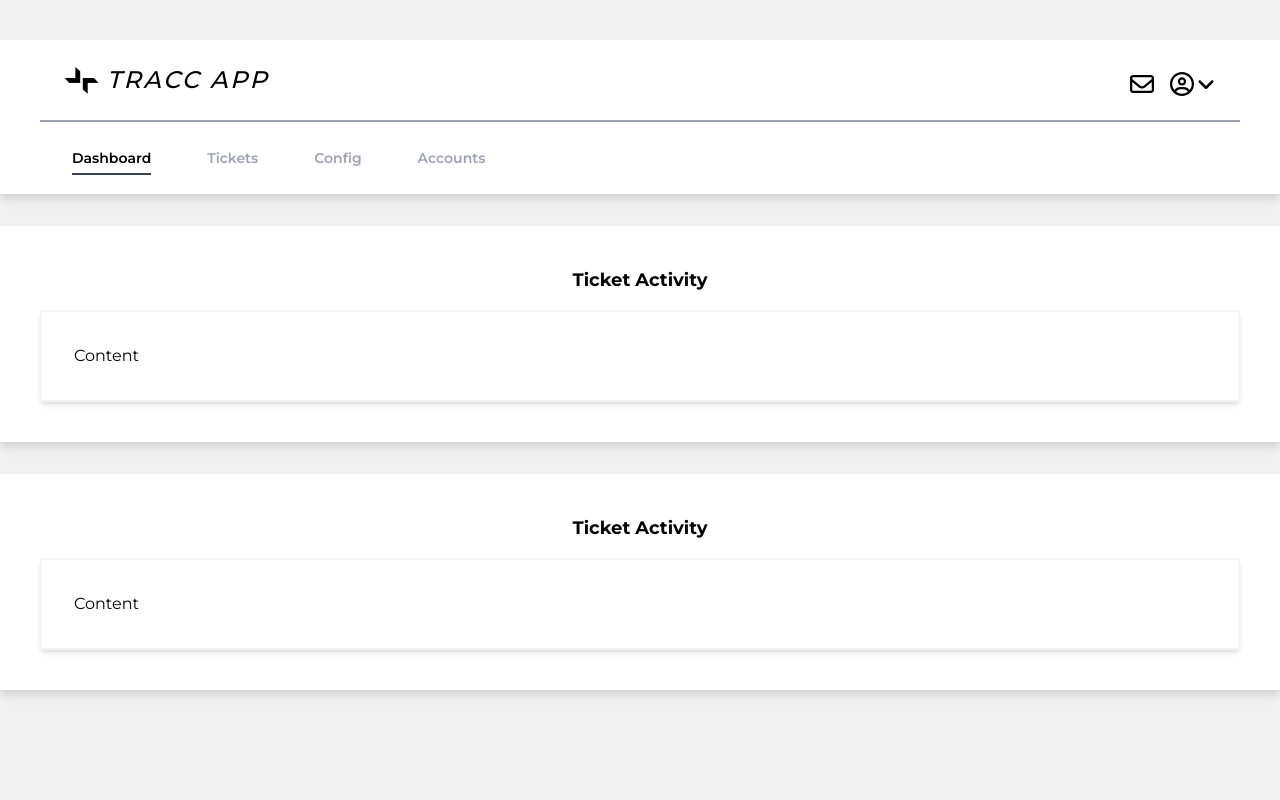
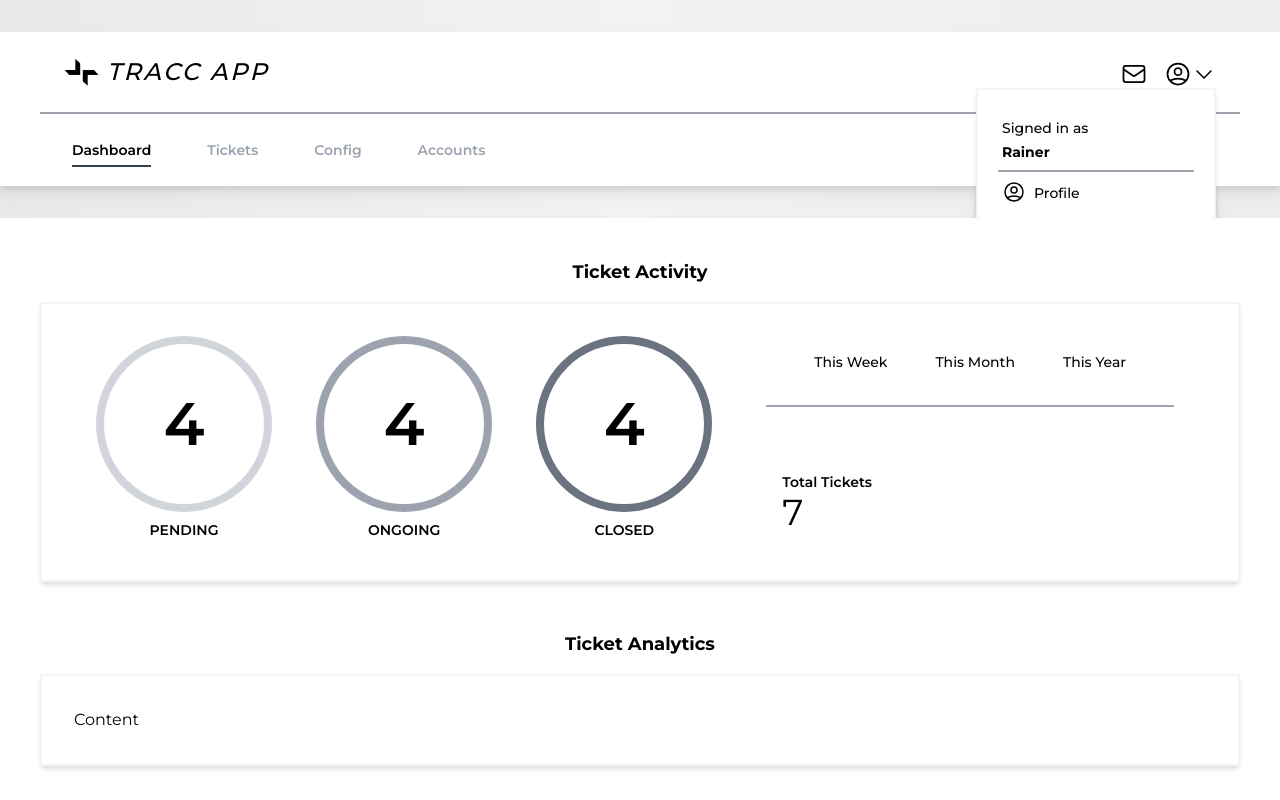
Before and after one commit to RainerEvan/TraccApp, an Angular app in the folder frontend/: page /dashboard in a window 1280 px wide. Both pictures are taken after a click on the button 1193 px from the left and 84 px from the top of the page. Shown: the top 800 px of the page. Built offline with nearby package versions, Linux system fonts and the light colour scheme.

Commit message:
menambahkan dashboard

```diff
--- a/frontend/src/app/dashboard/dashboard.component.html
+++ b/frontend/src/app/dashboard/dashboard.component.html
@@ -1,22 +1,68 @@
 <app-header></app-header>
 
-<div class="bg-white drop-shadow-lg max-w-7xl mx-auto mb-8 px-10">
-    <div class="py-10">
-        <h1 class="font-bold text-lg text-center mb-4">
-            Ticket Activity
-        </h1>
-        <div class="bg-white border-2 border-gray-100 shadow-md p-8">
-            Content
+<main>
+    <div class="bg-white drop-shadow-lg max-w-7xl mx-auto mb-8 px-10 py-4">
+        <div class="py-6">
+            <h1 class="font-bold text-lg text-center mb-4">
+                Ticket Activity
+            </h1>
+            <div class="bg-white flex flex-row border-2 border-gray-100 shadow-md p-8">
+                <div class="w-7/12 flex flex-row items-center">
+                    <div class="w-1/3 flex flex-col items-center">
+                        <div class="w-[11rem] h-[11rem] border-8 border-gray-300 rounded-full font-semibold text-6xl justify-center flex items-center">
+                            4
+                        </div>
+                        <span class="font-semibold text-sm my-2">
+                            PENDING
+                        </span>
+                    </div>
+                    <div class="w-1/3 flex flex-col items-center">
+                        <div class="w-[11rem] h-[11rem] border-8 border-gray-400 rounded-full font-semibold text-6xl justify-center flex items-center">
+                            4
+                        </div>
+                        <span class="font-semibold text-sm my-2">
+                            ONGOING
+                        </span>
+                    </div>
+                    <div class="w-1/3 flex flex-col items-center">
+                        <div class="w-[11rem] h-[11rem] border-8 border-gray-500 rounded-full font-semibold text-6xl justify-center flex items-center">
+                            4
+                        </div>
+                        <span class="font-semibold text-sm my-2">
+                            CLOSED
+                        </span>
+                    </div>
+                </div>
+                <div class="w-5/12 flex flex-col px-8">
+                    <div class="h-1/3 flex flex-row items-center justify-center px-4 pb-4 border-b-2 border-gray-400">
+                        <a href="" class="px-4 py-2 mx-2 rounded-lg font-medium text-sm">This Week</a>
+                        <a href="" class="px-4 py-2 mx-2 rounded-lg font-medium text-sm">This Month</a>
+                        <a href="" class="px-4 py-2 mx-2 rounded-lg font-medium text-sm">This Year</a>
+                    </div>
+                    <div class="h-2/3 flex flex-col justify-end px-4 pb-4">
+                        <span class="font-semibold text-sm">Total Tickets</span>
+                        <span class="font-regular text-4xl">7</span>
+                    </div>
+                </div>
+            </div>
+        </div>
+        <div class="py-6">
+            <h1 class="font-bold text-lg text-center mb-4">
+                Ticket Analytics
+            </h1>
+            <div class="bg-white border-2 border-gray-100 shadow-md p-8">
+                Content
+            </div>
         </div>
     </div>
-</div>
-<div class="bg-white drop-shadow-lg max-w-7xl mx-auto mb-8 px-10">
-    <div class="py-10">
-        <h1 class="font-bold text-lg text-center mb-4">
-            Ticket Activity
-        </h1>
-        <div class="bg-white border-2 border-gray-100 shadow-md p-8">
-            Content
+    <div class="bg-white drop-shadow-lg max-w-7xl mx-auto mb-8 px-10 py-4">
+        <div class="py-6">
+            <h1 class="font-bold text-lg text-center mb-4">
+                Ticket Activity
+            </h1>
+            <div class="bg-white border-2 border-gray-100 shadow-md p-8">
+                Content
+            </div>
         </div>
     </div>
-</div>
+</main>
--- a/frontend/src/app/header/header.component.html
+++ b/frontend/src/app/header/header.component.html
@@ -1,21 +1,64 @@
-<header class="bg-white drop-shadow-lg max-w-7xl mx-auto mt-10 mb-8">
+<header>
+    <div class="bg-white drop-shadow-lg max-w-7xl mx-auto my-8">
         <div class="flex flex-col divide-y-2 divide-gray-400">
-        <div class="flex flex-row items-end mx-10">
-            <div class="grow m-6">
+            <div class="flex flex-wrap items-end mx-10">
+                <div class="w-full flex-1 m-6">
                     <a href="#" class="flex items-center">
                         <img src="assets/image/Logo.png" alt="Logo" class="mr-2 h-7" />
-                    <span class="text-center font-medium text-2xl italic tracking-widest">TRACC APP</span>
+                        <span class="text-center font-medium text-2xl italic tracking-widest hover:text-gray-600">TRACC APP</span>
                     </a>
                 </div>
-            <div class="grow m-6">
+                <div class="w-full flex-1 m-6">
                     <div class="flex space-x-4 justify-end">
-                    <button>
-                        <svg class="h-6 w-6" xmlns="http://www.w3.org/2000/svg" viewBox="0 0 512 512"><!--! Font Awesome Pro 6.1.1 by @fontawesome - https://fontawesome.com License - https://fontawesome.com/license (Commercial License) Copyright 2022 Fonticons, Inc. --><path d="M0 128C0 92.65 28.65 64 64 64H448C483.3 64 512 92.65 512 128V384C512 419.3 483.3 448 448 448H64C28.65 448 0 419.3 0 384V128zM48 128V150.1L220.5 291.7C241.1 308.7 270.9 308.7 291.5 291.7L464 150.1V127.1C464 119.2 456.8 111.1 448 111.1H64C55.16 111.1 48 119.2 48 127.1L48 128zM48 212.2V384C48 392.8 55.16 400 64 400H448C456.8 400 464 392.8 464 384V212.2L322 328.8C283.6 360.3 228.4 360.3 189.1 328.8L48 212.2z"/></svg>
+                        <button class="items-center">
+                            <svg xmlns="http://www.w3.org/2000/svg" class="h-7 w-7 hover:stroke-gray-600" fill="none" viewBox="0 0 24 24" stroke="currentColor" stroke-width="1.5">
+                                <path stroke-linecap="round" stroke-linejoin="round" d="M3 8l7.89 5.26a2 2 0 002.22 0L21 8M5 19h14a2 2 0 002-2V7a2 2 0 00-2-2H5a2 2 0 00-2 2v10a2 2 0 002 2z" />
+                            </svg>
                         </button>
-                    <button class="flex items-center space-x-0.5">
-                        <svg class="h-6 w-6"  xmlns="http://www.w3.org/2000/svg" viewBox="0 0 512 512"><!--! Font Awesome Pro 6.1.1 by @fontawesome - https://fontawesome.com License - https://fontawesome.com/license (Commercial License) Copyright 2022 Fonticons, Inc. --><path d="M256 112c-48.6 0-88 39.4-88 88C168 248.6 207.4 288 256 288s88-39.4 88-88C344 151.4 304.6 112 256 112zM256 240c-22.06 0-40-17.95-40-40C216 177.9 233.9 160 256 160s40 17.94 40 40C296 222.1 278.1 240 256 240zM256 0C114.6 0 0 114.6 0 256s114.6 256 256 256s256-114.6 256-256S397.4 0 256 0zM256 464c-46.73 0-89.76-15.68-124.5-41.79C148.8 389 182.4 368 220.2 368h71.69c37.75 0 71.31 21.01 88.68 54.21C345.8 448.3 302.7 464 256 464zM416.2 388.5C389.2 346.3 343.2 320 291.8 320H220.2c-51.36 0-97.35 26.25-124.4 68.48C65.96 352.5 48 306.3 48 256c0-114.7 93.31-208 208-208s208 93.31 208 208C464 306.3 446 352.5 416.2 388.5z"/></svg>
-                        <svg class="h-5 w-5" xmlns="http://www.w3.org/2000/svg" viewBox="0 0 384 512"><!--! Font Awesome Pro 6.1.1 by @fontawesome - https://fontawesome.com License - https://fontawesome.com/license (Commercial License) Copyright 2022 Fonticons, Inc. --><path d="M192 384c-8.188 0-16.38-3.125-22.62-9.375l-160-160c-12.5-12.5-12.5-32.75 0-45.25s32.75-12.5 45.25 0L192 306.8l137.4-137.4c12.5-12.5 32.75-12.5 45.25 0s12.5 32.75 0 45.25l-160 160C208.4 380.9 200.2 384 192 384z"/></svg>
+                        <button (click)="show = !show" class="inline-flex items-center stroke-black hover:stroke-gray-600">
+                            <svg xmlns="http://www.w3.org/2000/svg" class="h-7 w-7 stroke-inherit" fill="none" viewBox="0 0 24 24" stroke="currentColor" stroke-width="1.5">
+                                <path stroke-linecap="round" stroke-linejoin="round" d="M5.121 17.804A13.937 13.937 0 0112 16c2.5 0 4.847.655 6.879 1.804M15 10a3 3 0 11-6 0 3 3 0 016 0zm6 2a9 9 0 11-18 0 9 9 0 0118 0z" />
+                            </svg>
+                            <svg xmlns="http://www.w3.org/2000/svg" class="h-6 w-6 stroke-inherit" fill="none" viewBox="0 0 24 24" stroke="currentColor" stroke-width="1.5">
+                                <path stroke-linecap="round" stroke-linejoin="round" d="M19 9l-7 7-7-7" />
+                            </svg>
                         </button>
+
+                        <!-- Dropdown Menu -->
+                        <div *ngIf="show" class="origin-top-right absolute flex flex-col bg-white border-2 border-gray-100 shadow-md mt-7 p-5 w-[15rem]">
+                            <div class="py-1">
+                                <div href="" class="flex flex-col p-1">
+                                    <span class="font-medium text-sm">Signed in as</span>
+                                    <span class="font-bold mt-1 text-sm">Rainer</span>
+                                </div>
+                            </div>
+                            <div class="py-1 border-t-2 border-gray-400">
+                                <a href="" class="flex items-center p-1 hover:bg-gray-100">
+                                    <svg xmlns="http://www.w3.org/2000/svg" class="h-6 w-6 mr-2" fill="none" viewBox="0 0 24 24" stroke="currentColor" stroke-width="1.5">
+                                        <path stroke-linecap="round" stroke-linejoin="round" d="M5.121 17.804A13.937 13.937 0 0112 16c2.5 0 4.847.655 6.879 1.804M15 10a3 3 0 11-6 0 3 3 0 016 0zm6 2a9 9 0 11-18 0 9 9 0 0118 0z" />
+                                    </svg>
+                                    <span class="font-medium mt-0.5 text-sm">Profile</span>
+                                </a>
+                            </div>
+                            <div class="py-1 border-b-2 border-gray-400">
+                                <a href="" class="flex items-center p-1 hover:bg-gray-100">
+                                    <svg xmlns="http://www.w3.org/2000/svg" class="h-6 w-6 mr-2" fill="none" viewBox="0 0 24 24" stroke="currentColor" stroke-width="1.5">
+                                        <path stroke-linecap="round" stroke-linejoin="round" d="M10.325 4.317c.426-1.756 2.924-1.756 3.35 0a1.724 1.724 0 002.573 1.066c1.543-.94 3.31.826 2.37 2.37a1.724 1.724 0 001.065 2.572c1.756.426 1.756 2.924 0 3.35a1.724 1.724 0 00-1.066 2.573c.94 1.543-.826 3.31-2.37 2.37a1.724 1.724 0 00-2.572 1.065c-.426 1.756-2.924 1.756-3.35 0a1.724 1.724 0 00-2.573-1.066c-1.543.94-3.31-.826-2.37-2.37a1.724 1.724 0 00-1.065-2.572c-1.756-.426-1.756-2.924 0-3.35a1.724 1.724 0 001.066-2.573c-.94-1.543.826-3.31 2.37-2.37.996.608 2.296.07 2.572-1.065z" />
+                                        <path stroke-linecap="round" stroke-linejoin="round" d="M15 12a3 3 0 11-6 0 3 3 0 016 0z" />
+                                      </svg>
+                                    <span class="font-medium mt-0.5 text-sm">Settings</span>
+                                </a>
+                            </div>
+                            <div class="py-1">
+                                <a href="" class="flex items-center p-1 hover:bg-gray-100">
+                                    <svg xmlns="http://www.w3.org/2000/svg" class="h-6 w-6 ml-0.5 mr-1" fill="none" viewBox="0 0 24 24" stroke="currentColor" stroke-width="1.5">
+                                        <path stroke-linecap="round" stroke-linejoin="round" d="M17 16l4-4m0 0l-4-4m4 4H7m6 4v1a3 3 0 01-3 3H6a3 3 0 01-3-3V7a3 3 0 013-3h4a3 3 0 013 3v1" />
+                                      </svg>
+                                    <span class="font-medium mt-0.5 text-sm">Logout</span>
+                                </a>
+                            </div>
+                        </div>
+
                     </div>
                 </div>
             </div>
@@ -23,18 +66,19 @@
             <nav class="mx-10">
                 <ul class="flex flex-row space-x-14 my-6 mx-8 items-center">
                     <li>
-                    <a href="#" routerLink="/dashboard" routerLinkActive="active" class="pb-1.5 text-gray-400 font-semibold text-sm border-b-2 border-transparent hover:text-gray-500 hover:border-gray-500 transition duration-300">Dashboard</a>
+                        <a href="#" routerLink="/dashboard" routerLinkActive="active" class="pb-1.5 text-gray-400 font-semibold text-sm border-b-2 border-transparent hover:text-gray-500 hover:border-gray-500 transition duration-200">Dashboard</a>
                     </li>
                     <li>
-                    <a href="#" routerLink="/tickets" routerLinkActive="active" class="pb-1.5 text-gray-400 font-semibold text-sm border-b-2 border-transparent hover:text-gray-500 hover:border-gray-500 transition duration-300">Tickets</a>
+                        <a href="#" routerLink="/tickets" routerLinkActive="active" class="pb-1.5 text-gray-400 font-semibold text-sm border-b-2 border-transparent hover:text-gray-500 hover:border-gray-500 transition duration-200">Tickets</a>
                     </li>
                     <li>
-                    <a href="#" routerLink="/config" routerLinkActive="active" class="pb-1.5 text-gray-400 font-semibold text-sm border-b-2  border-transparent hover:text-gray-500 hover:border-gray-500 transition duration-300">Config</a>
+                        <a href="#" routerLink="/config" routerLinkActive="active" class="pb-1.5 text-gray-400 font-semibold text-sm border-b-2 border-transparent hover:text-gray-500 hover:border-gray-500 transition duration-200">Config</a>
                     </li>
                     <li>
-                    <a href="#" routerLink="/accounts" routerLinkActive="active" class="pb-1.5 text-gray-400 font-semibold text-sm border-b-2 border-transparent hover:text-gray-500 hover:border-gray-500 transition duration-300">Accounts</a>
+                        <a href="#" routerLink="/accounts" routerLinkActive="active" class="pb-1.5 text-gray-400 font-semibold text-sm border-b-2 border-transparent hover:text-gray-500 hover:border-gray-500 transition duration-200">Accounts</a>
                     </li>
                 </ul>
             </nav>
         </div>
+    </div>
 </header>
--- a/frontend/src/app/header/header.component.ts
+++ b/frontend/src/app/header/header.component.ts
@@ -6,7 +6,7 @@ import { Component, OnInit } from '@angular/core';
   styleUrls: ['./header.component.css']
 })
 export class HeaderComponent implements OnInit {
-
+  show = false;
   constructor() { }
 
   ngOnInit(): void {
--- a/frontend/src/index.html
+++ b/frontend/src/index.html
@@ -12,5 +12,4 @@
 <body class="font-montserrat">
     <app-root></app-root>
 </body>
-
 </html>
--- a/frontend/src/styles.css
+++ b/frontend/src/styles.css
@@ -6,5 +6,6 @@
 @tailwind utilities;
 
 body {
-    background-color: #F2F2F2;
+    background: rgb(233,233,233);
+    background: linear-gradient(90deg, rgba(233,233,233,1) 0%, rgba(242,242,242,1) 49%, rgba(237,237,237,1) 100%);
 }
```
Also changed, not shown: frontend/src/app/tickets/tickets.component.html (+17 -1 lines). Lines whose indentation alone changed are shown as unchanged.
